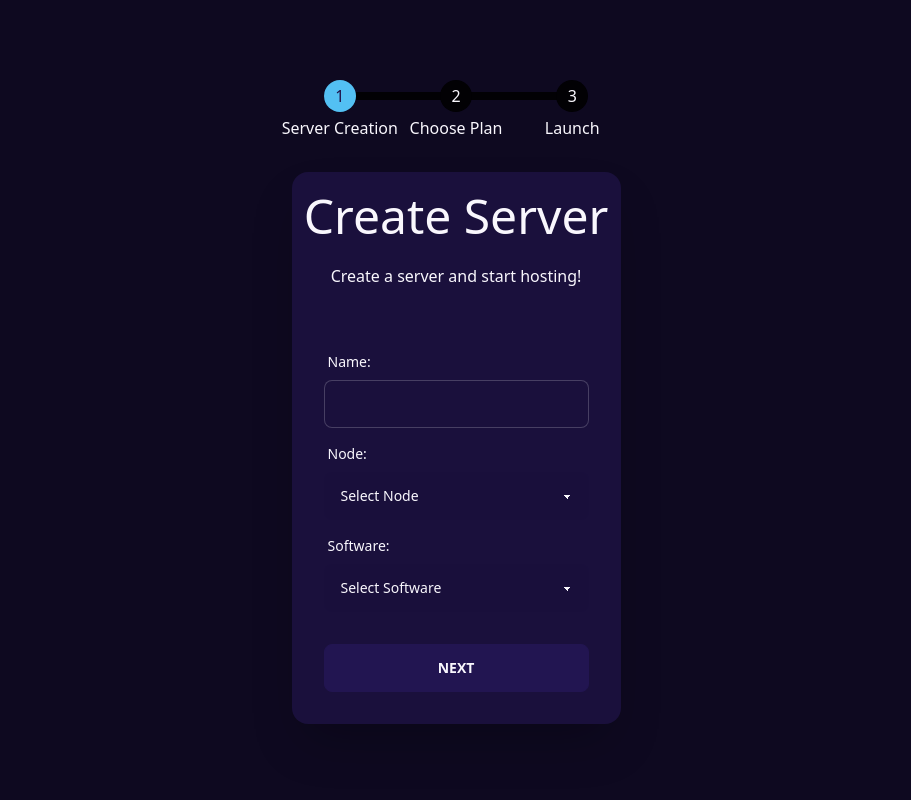
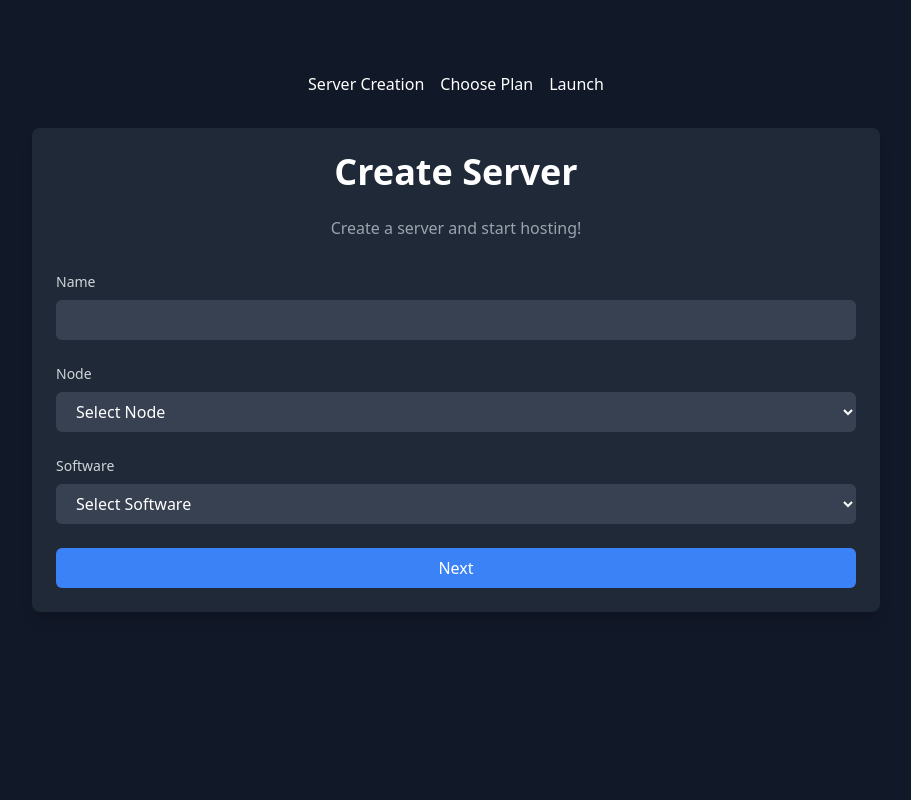
Before and after one commit to Lunes-Hosting/controlpanel, a Flask app: template templates/create_server.html in a window 1280 px wide. Shown: the whole page, without its empty margins (184-1095 px from the left). Run offline with Flask 3, Linux system fonts and the light colour scheme; the template is opened without the code that fills it, so the values that code supplies are empty; parts of the project's set-up code (start-up, migrations or seed data) failed here and were passed over; some libraries are stand-ins or nearby versions; some web fonts are replaced.

Commit message:
updated create server page & manage server page

```diff
--- a/templates/create_server.html
+++ b/templates/create_server.html
@@ -3,13 +3,11 @@
 <head>
     <meta charset="UTF-8">
     <meta name="viewport" content="width=device-width, initial-scale=1.0">
-
-      <link rel="stylesheet" type="text/css" href="{{ url_for('static', filename='css/create_server.css') }}">
+    <title>Lunes Host | Create Server</title>
     <link rel="icon" type="image/png" href="{{ url_for('static', filename='images/Luneslogo.png') }}">
-      <link href="https://cdn.jsdelivr.net/npm/daisyui@3.1.9/dist/full.css" rel="stylesheet" type="text/css" />
+    <link rel="stylesheet" href="https://rsms.me/inter/inter.css">
     <script src="https://cdn.tailwindcss.com"></script>
     <script src="https://challenges.cloudflare.com/turnstile/v0/api.js?compat=recaptcha" async defer></script>
-      <title>Lunes Host | Create Server</title>
     <script async src="https://pagead2.googlesyndication.com/pagead/js/adsbygoogle.js?client=ca-pub-6122367965027230" crossorigin="anonymous"></script>
     <style>
         .highlighted {
@@ -19,103 +17,136 @@
         }
     </style>
 </head>
-   <body data-theme="synthwave">
-      <div class="hero min-h-screen bg-base-200">
-         <div class="hero-content flex-col lg:flex-col">
+<body class="bg-gray-900 text-white font-sans" style="font-family: Inter var,ui-sans-serif,system-ui,sans-serif,Apple Color Emoji,Segoe UI Emoji,Segoe UI Symbol,Noto Color Emoji;">
+    <!-- Flash Messages -->
+    <div class="max-w-4xl mx-auto p-4 sm:p-6">
         {% with messages = get_flashed_messages() %}
             {% if messages %}
                 {% for message in messages %}
-                     <div class="alert alert-error shadow-lg mb-4">
-                        <div>
-                           <svg xmlns="http://www.w3.org/2000/svg" class="stroke-current flex-shrink-0 h-6 w-6" fill="none" viewBox="0 0 24 24"><path stroke-linecap="round" stroke-linejoin="round" stroke-width="2" d="M10 14l2-2m0 0l2-2m-2 2l-2-2m2 2l2 2m7-2a9 9 0 11-18 0 9 9 0 0118 0z" /></svg>
+                    <div class="bg-red-500 text-white px-4 py-2 rounded-md mb-4 flex items-center gap-2">
+                        <svg xmlns="http://www.w3.org/2000/svg" class="h-6 w-6" fill="none" viewBox="0 0 24 24" stroke="currentColor">
+                            <path stroke-linecap="round" stroke-linejoin="round" stroke-width="2" d="M10 14l2-2m0 0l2-2m-2 2l-2-2m2 2l2 2m7-2a9 9 0 11-18 0 9 9 0 0118 0z" />
+                        </svg>
                         <span>{{ message }}</span>
-                        </div>
                     </div>
                 {% endfor %}
             {% endif %}
         {% endwith %}
-            <ul class="steps w-full mb-4">
+    </div>
+
+    <!-- Multi-Step Form -->
+    <div class="max-w-4xl mx-auto p-4 sm:p-6">
+        <!-- Steps Indicator -->
+        <ul class="flex justify-center gap-4 mb-8">
             <li class="step step-info" id="step-1-btn">Server Creation</li>
             <li class="step" id="step-2-btn">Choose Plan</li>
             <li class="step">Launch</li>
         </ul>
+
+        <!-- Step 1: Server Details -->
         <form action="{{ url_for('servers.create_server_submit') }}" method="post">
-               <!-- Step 1: Server Details -->
-               <div id="step-1" class="card flex-shrink-0 w-full max-w-sm shadow-2xl bg-base-100">
-                  <div class="text-center lg:text-center">
-                     <h1 class="text-5xl">Create Server</h1>
-                     <p class="py-6">Create a server and start hosting!</p>
+            <div id="step-1" class="bg-gray-800 p-6 rounded-lg shadow-lg">
+                <h1 class="text-3xl sm:text-4xl font-bold text-center mb-6">Create Server</h1>
+                <p class="text-center text-gray-400 mb-8">Create a server and start hosting!</p>
+
+                <!-- Server Name -->
+                <div class="mb-6">
+                    <label for="name" class="block text-sm font-medium text-gray-300 mb-2">Name</label>
+                    <input
+                        type="text"
+                        name="name"
+                        id="name"
+                        required
+                        class="w-full px-4 py-2 bg-gray-700 text-white rounded-md focus:outline-none focus:ring-2 focus:ring-blue-500"
+                    >
                 </div>
-                  <div class="card-body">
-                     <div class="form-control">
-                        <label class="label">
-                        <span class="label-text">Name:</span>
-                        </label>
-                        <input type="text" name="name" class="input input-bordered" required />
-                     </div>
-                     <div class="form-control">
-                        <label class="label">
-                        <span class="label-text">Node:</span>
-                        </label>
-                        <select class="select select-ghost w-full max-w-xs" name="node_id" id="node_id" required>
+
+                <!-- Node Selection -->
+                <div class="mb-6">
+                    <label for="node_id" class="block text-sm font-medium text-gray-300 mb-2">Node</label>
+                    <select
+                        name="node_id"
+                        id="node_id"
+                        required
+                        class="w-full px-4 py-2 bg-gray-700 text-white rounded-md focus:outline-none focus:ring-2 focus:ring-blue-500"
+                    >
                         <option value="" disabled selected>Select Node</option>
                         {% for node in nodes %}
                             <option value="{{ node['node_id'] }}">{{ node['name'] }}</option>
                         {% endfor %}
                     </select>
                 </div>
-                     <div class="form-control">
-                        <label class="label">
-                        <span class="label-text">Software:</span>
-                        </label>
-                        <select class="select select-ghost w-full max-w-xs" name="egg_id" id="egg_id">
+
+                <!-- Software Selection -->
+                <div class="mb-6">
+                    <label for="egg_id" class="block text-sm font-medium text-gray-300 mb-2">Software</label>
+                    <select
+                        name="egg_id"
+                        id="egg_id"
+                        class="w-full px-4 py-2 bg-gray-700 text-white rounded-md focus:outline-none focus:ring-2 focus:ring-blue-500"
+                    >
                         <option value="" disabled selected>Select Software</option>
                         {% for egg in eggs %}
                             <option value="{{ egg['egg_id'] }}">{{ egg['name'] }}</option>
                         {% endfor %}
                     </select>
                 </div>
+
+                <!-- reCAPTCHA -->
+                <div class="mb-6">
                     <div class="g-recaptcha" data-sitekey="{{ RECAPTCHA_PUBLIC_KEY }}"></div>
-                     <div class="form-control mt-4">
-                        <button type="button" id="next-step" class="btn btn-neutral w-full">Next</button>
                 </div>
-                  </div>
+
+                <!-- Next Button -->
+                <button
+                    type="button"
+                    id="next-step"
+                    class="w-full bg-blue-500 text-white py-2 px-4 rounded-md hover:bg-blue-600 transition-colors duration-200"
+                >
+                    Next
+                </button>
             </div>
 
             <!-- Step 2: Choose Plan -->
-               <div id="step-2" class="hidden card flex-shrink-0 w-full shadow-2xl bg-base-100">
-                  <div class="text-center lg:text-center">
-                     <h1 class="text-5xl">Choose Plan</h1>
-                     <p class="py-6">Select a plan that suits your needs.</p>
-                  </div>
-                  <div class="card-body">
-                     <div class="grid grid-cols-1 sm:grid-cols-2 md:grid-cols-2 lg:grid-cols-3 gap-4 auto-rows-fr">
+            <div id="step-2" class="hidden bg-gray-800 p-6 rounded-lg shadow-lg">
+                <h1 class="text-3xl sm:text-4xl font-bold text-center mb-6">Choose Plan</h1>
+                <p class="text-center text-gray-400 mb-8">Select a plan that suits your needs.</p>
+
+                <!-- Plan Cards -->
+                <div class="grid grid-cols-1 sm:grid-cols-2 md:grid-cols-3 gap-4 mb-6">
                     {% for product in products %}
-                        <div class="card bg-base-200 shadow-lg cursor-pointer plan-card hover:shadow-xl transition-shadow" data-plan-id="{{ product['id'] }}">
-                           <div class="card-body">
-                              <h2 class="card-title">{{ product['name'] }}</h2>
-                              <p>Memory: {{ product['limits']['memory'] }}MB</p>
-                              <p>Storage: {{ product['limits']['disk'] }}MB</p>
-                              <p>CPU:
+                        <div
+                            class="bg-gray-700 p-4 rounded-lg shadow-lg cursor-pointer plan-card hover:shadow-xl transition-shadow"
+                            data-plan-id="{{ product['id'] }}"
+                        >
+                            <h2 class="text-xl font-semibold mb-2">{{ product['name'] }}</h2>
+                            <p class="text-sm text-gray-300">Memory: {{ product['limits']['memory'] }}MB</p>
+                            <p class="text-sm text-gray-300">Storage: {{ product['limits']['disk'] }}MB</p>
+                            <p class="text-sm text-gray-300">
+                                CPU:
                                 {% if product['limits']['cpu'] == 0 %}
                                     Unmetered (Fair use*)
                                 {% else %}
                                     {{ product['limits']['cpu'] }}%
                                 {% endif %}
                             </p>
-                              <p>Cost (credits/month): {{product['price']}} subtracted hourly</p>
-                           </div>
+                            <p class="text-sm text-gray-300">Cost (credits/month): {{ product['price'] }} subtracted hourly</p>
                         </div>
                     {% endfor %}
                 </div>
-                     <div class="form-control mt-4">
+
+                <!-- Hidden Input for Selected Plan -->
                 <input type="hidden" name="plan" id="selected-plan" required>
-                        <button type="submit" class="btn btn-neutral w-full">Submit</button>
-                     </div>
-                  </div>
+
+                <!-- Submit Button -->
+                <button
+                    type="submit"
+                    class="w-full bg-blue-500 text-white py-2 px-4 rounded-md hover:bg-blue-600 transition-colors duration-200"
+                >
+                    Submit
+                </button>
             </div>
         </form>
-         </div>
     </div>
 
     <script>
@@ -127,12 +158,14 @@
         const planCards = document.querySelectorAll('.plan-card');
         const selectedPlanInput = document.getElementById('selected-plan');
 
+        // Next Step Button
         nextStepBtn.addEventListener('click', () => {
             step1.classList.add('hidden');
             step2.classList.remove('hidden');
             step2Btn.classList.add('step-info');
         });
 
+        // Plan Card Selection
         planCards.forEach(card => {
             card.addEventListener('click', () => {
                 planCards.forEach(c => c.classList.remove('highlighted'));
```
Also changed, not shown: templates/server.html (+88 -65 lines). Lines whose indentation alone changed are shown as unchanged.
